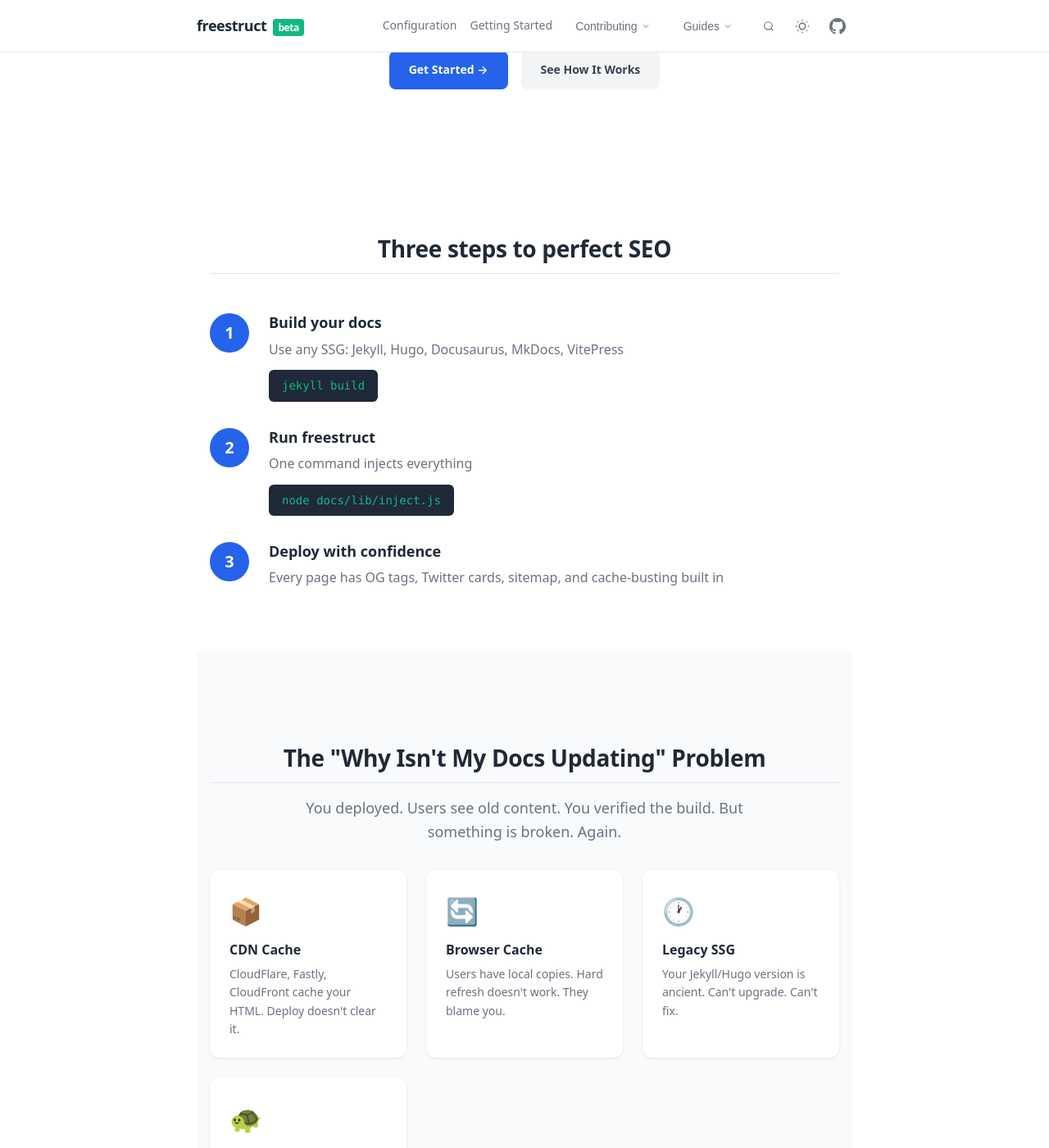
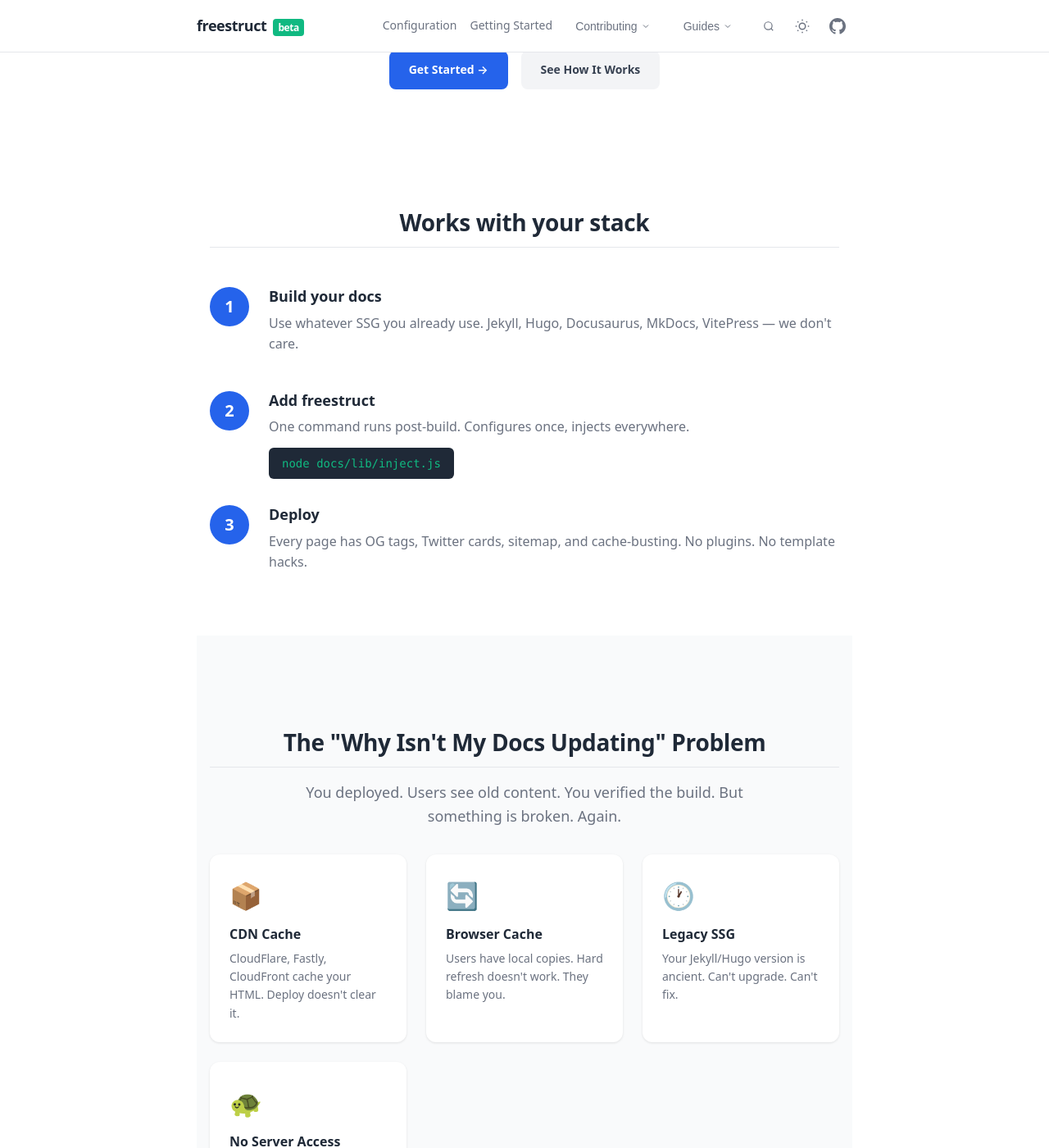
Before and after one commit to dhaupin/freestruct, a Jekyll site: the page built from docs/index.md, in a window 1280 px wide and 1400 px high, scrolled down 300 px. Shown: the whole window at 82% size. Built offline with Jekyll 4.4.1, drawn with Linux system fonts in a browser that asks for light colours; part of the change alters nothing that is shown.

Commit message:
Make landing page SSG-agnostic
- Changed 'Three steps to perfect SEO' → 'Works with your stack'
- Removed SSG-specific examples from step 1
- Reframed as: use whatever SSG you already use, we don't care
- Cleaned up duplicate CSS classes
- Promoted post-build layer positioning

```diff
--- a/docs/index.md
+++ b/docs/index.md
@@ -5,23 +5,22 @@ description: Frame-agnostic SEO layer for static doc sites. Configure once, inje
 ---
 
 <div class="how-it-works" id="how-it-works">
-  <h2>Three steps to perfect SEO</h2>
+  <h2>Works with your stack</h2>
 
   <div class="steps">
     <div class="step">
       <div class="step-number">1</div>
       <div class="step-content">
         <h3>Build your docs</h3>
-        <p>Use any SSG: Jekyll, Hugo, Docusaurus, MkDocs, VitePress</p>
-        <code class="step-code">jekyll build</code>
+        <p>Use whatever SSG you already use. Jekyll, Hugo, Docusaurus, MkDocs, VitePress — we don't care.</p>
       </div>
     </div>
 
     <div class="step">
       <div class="step-number">2</div>
       <div class="step-content">
-        <h3>Run freestruct</h3>
-        <p>One command injects everything</p>
+        <h3>Add freestruct</h3>
+        <p>One command runs post-build. Configures once, injects everywhere.</p>
         <code class="step-code">node docs/lib/inject.js</code>
       </div>
     </div>
@@ -29,8 +28,8 @@ description: Frame-agnostic SEO layer for static doc sites. Configure once, inje
     <div class="step">
       <div class="step-number">3</div>
       <div class="step-content">
-        <h3>Deploy with confidence</h3>
-        <p>Every page has OG tags, Twitter cards, sitemap, and cache-busting built in</p>
+        <h3>Deploy</h3>
+        <p>Every page has OG tags, Twitter cards, sitemap, and cache-busting. No plugins. No template hacks.</p>
       </div>
     </div>
   </div>
@@ -196,49 +195,7 @@ description: Frame-agnostic SEO layer for static doc sites. Configure once, inje
 </div>
 
 <style>
-.hero {
-  text-align: center;
-  padding: 3rem 1rem;
-}
-
-.hero-badge {
-  display: inline-block;
-  background: #dbeafe;
-  color: #1d4ed8;
-  padding: 0.375rem 1rem;
-  border-radius: 9999px;
-  font-size: 0.875rem;
-  font-weight: 600;
-  margin-bottom: 1.5rem;
-}
-
-.hero h1 {
-  font-size: 2.5rem;
-  font-weight: 800;
-  margin-bottom: 1rem;
-  line-height: 1.2;
-}
-
-.hero h1 em {
-  color: #2563eb;
-  font-style: normal;
-}
-
-.hero-sub {
-  font-size: 1.25rem;
-  color: #6b7280;
-  max-width: 600px;
-  margin: 0 auto 2rem;
-}
-
-.hero-actions {
-  display: flex;
-  gap: 1rem;
-  justify-content: center;
-  flex-wrap: wrap;
-  margin-bottom: 2rem;
-}
-
+/* Buttons */
 .btn {
   display: inline-block;
   padding: 0.75rem 1.5rem;
@@ -318,6 +275,7 @@ description: Frame-agnostic SEO layer for static doc sites. Configure once, inje
 .step-content p {
   color: #6b7280;
   margin: 0 0 0.75rem;
+  line-height: 1.6;
 }
 
 .step-code {
@@ -580,10 +538,6 @@ description: Frame-agnostic SEO layer for static doc sites. Configure once, inje
 
 /* Responsive */
 @media (max-width: 640px) {
-  .hero h1 {
-    font-size: 2rem;
-  }
-
   .step {
     flex-direction: column;
     align-items: center;
```
